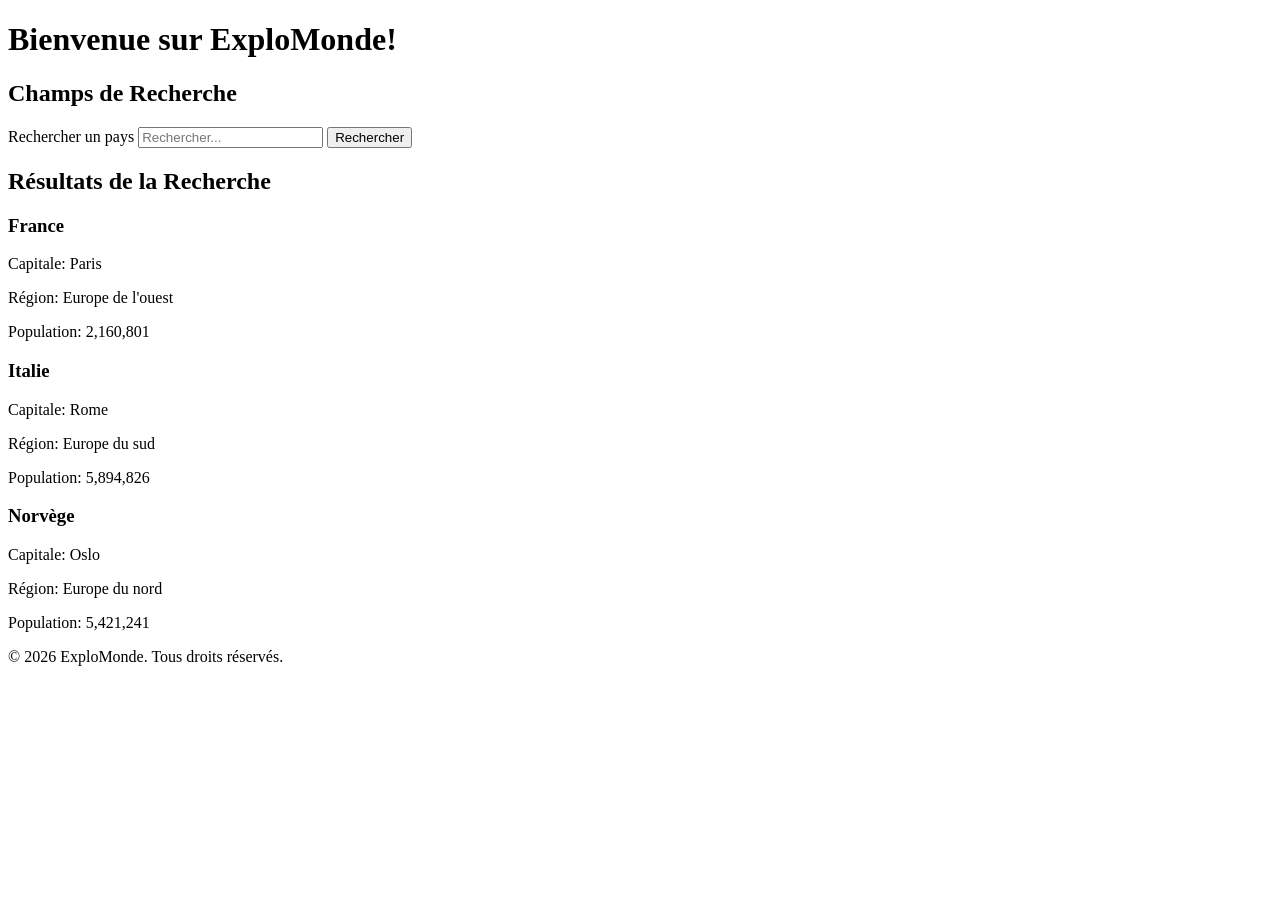
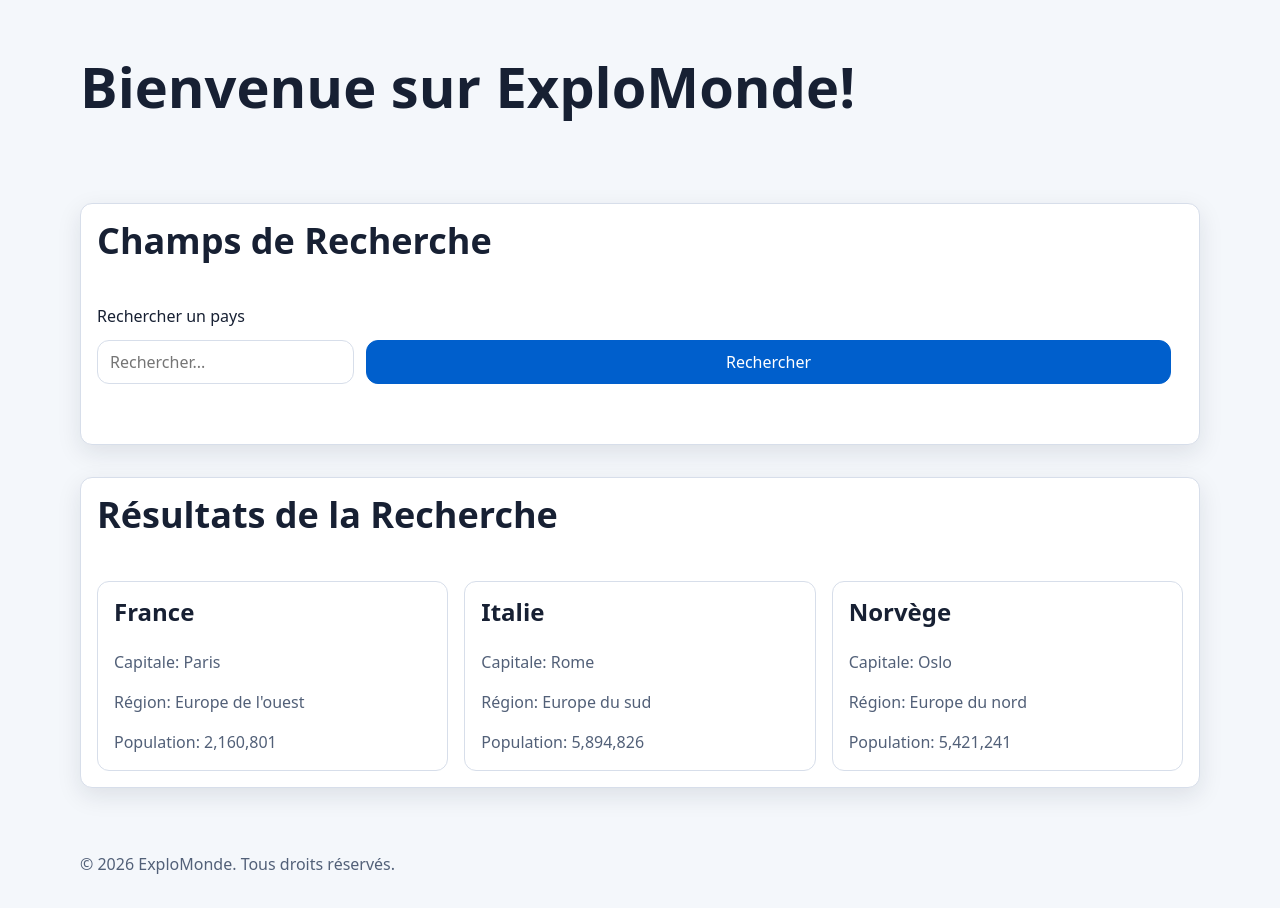
Before and after one commit to MarieF18/ExploMonde, a plain HTML site: page index.html in a window 1280 px wide. Before the commit the page ends 800 px from the top, so only its background shows below. Drawn offline with Linux system fonts and the light colour scheme.

Commit message:
innit(css) : création du css

```diff
--- /dev/null
+++ b/css/base.css
@@ -0,0 +1,60 @@
+* {
+	box-sizing: border-box;
+}
+
+html {
+	color-scheme: light dark;
+	font-family: system-ui, sans-serif;
+	line-height: 1.5;
+}
+
+body {
+	margin: 0;
+	min-width: 18rem;
+	background: var(--couleur-fond);
+	color: var(--couleur-texte);
+}
+
+main,
+header,
+footer {
+	width: min(100% - (2 * var(--espacement)), var(--largeur-contenu));
+	margin-inline: auto;
+}
+
+main {
+	display: grid;
+	gap: var(--espacement-large);
+	padding-block: var(--espacement-large);
+}
+
+h1,
+h2,
+h3 {
+	line-height: 1.15;
+}
+
+h1 {
+	font-size: clamp(2rem, 8vw, 3.5rem);
+}
+
+h2 {
+	font-size: clamp(1.5rem, 5vw, 2.25rem);
+}
+
+h3 {
+	font-size: clamp(1.15rem, 3vw, 1.5rem);
+}
+
+p {
+	color: var(--couleur-texte-secondaire);
+}
+
+a {
+	color: var(--couleur-accent);
+}
+
+:focus-visible {
+	outline: 3px solid var(--couleur-focus);
+	outline-offset: 3px;
+}
--- /dev/null
+++ b/css/components.css
@@ -0,0 +1,97 @@
+.skip-link {
+	position: absolute;
+	top: 0.5rem;
+	left: 0.5rem;
+	z-index: 1;
+	padding: 0.5rem 0.75rem;
+	border-radius: var(--rayon);
+	background: var(--couleur-accent);
+	color: var(--couleur-accent-contrast);
+	transform: translateY(-200%);
+}
+
+.skip-link:focus {
+	transform: translateY(0);
+}
+
+header,
+footer {
+	padding-block: var(--espacement);
+}
+
+.recherche,
+.resultats {
+	padding: var(--espacement);
+	border: 1px solid var(--couleur-bordure);
+	border-radius: var(--rayon);
+	background: var(--couleur-surface);
+	box-shadow: var(--ombre);
+}
+
+.recherche {
+	display: grid;
+	gap: 0.75rem;
+}
+
+.recherche h2,
+.resultats h2 {
+	margin-block-start: 0;
+}
+
+input,
+button {
+	min-height: 2.75rem;
+	padding: 0.5rem 0.75rem;
+	border: 1px solid var(--couleur-bordure);
+	border-radius: var(--rayon);
+	font: inherit;
+}
+
+input {
+	background: var(--couleur-surface);
+	color: var(--couleur-texte);
+}
+
+button {
+	border-color: var(--couleur-accent);
+	background: var(--couleur-accent);
+	color: var(--couleur-accent-contrast);
+	cursor: pointer;
+}
+
+.resultats {
+	display: grid;
+	grid-template-columns: repeat(auto-fit, minmax(260px, 1fr));
+	gap: var(--espacement);
+}
+
+.resultats h2 {
+	grid-column: 1 / -1;
+}
+
+.pays {
+	padding: var(--espacement);
+	border: 1px solid var(--couleur-bordure);
+	border-radius: var(--rayon);
+}
+
+.pays h3 {
+	margin-block-start: 0;
+}
+
+.pays p:last-child {
+	margin-block-end: 0;
+}
+
+@media (min-width: 40rem) {
+	.recherche {
+		grid-template-columns: auto 1fr auto;
+		align-items: end;
+	}
+
+	.recherche h2,
+	.recherche label,
+	.recherche #statut-resultats {
+		grid-column: 1 / -1;
+	}
+}
--- /dev/null
+++ b/css/token.css
@@ -0,0 +1,29 @@
+:root {
+	--couleur-fond: #f4f7fb;
+	--couleur-surface: #ffffff;
+	--couleur-texte: #172033;
+	--couleur-texte-secondaire: #526078;
+	--couleur-accent: #005fcc;
+	--couleur-accent-contrast: #ffffff;
+	--couleur-bordure: #d7deea;
+	--couleur-focus: #ffb000;
+	--rayon: 0.75rem;
+	--espacement: 1rem;
+	--espacement-large: 2rem;
+	--ombre: 0 0.5rem 1.5rem rgba(23, 32, 51, 0.1);
+	--largeur-contenu: 70rem;
+}
+
+@media (prefers-color-scheme: dark) {
+	:root {
+		--couleur-fond: #121722;
+		--couleur-surface: #1d2635;
+		--couleur-texte: #f3f6fb;
+		--couleur-texte-secondaire: #c2ccdc;
+		--couleur-accent: #78b7ff;
+		--couleur-accent-contrast: #101a29;
+		--couleur-bordure: #405069;
+		--couleur-focus: #ffd166;
+		--ombre: 0 0.5rem 1.5rem rgba(0, 0, 0, 0.3);
+	}
+}
--- a/index.html
+++ b/index.html
@@ -4,23 +4,9 @@
         <meta charset="UTF-8" />
         <meta name="viewport" content="width=device-width, initial-scale=1.0" />
         <title>ExploMonde</title>
-        <style>
-            :focus {
-                outline: 3px solid #005fcc;
-                outline-offset: 3px;
-            }
-
-            .skip-link {
-                position: absolute;
-                top: 0.5rem;
-                left: 0.5rem;
-                transform: translateY(-200%);
-            }
-
-            .skip-link:focus {
-                transform: translateY(0);
-            }
-        </style>
+        <link rel="stylesheet" href="css/token.css" />
+        <link rel="stylesheet" href="css/base.css" />
+        <link rel="stylesheet" href="css/components.css" />
     </head>
     <body>
         <a class="skip-link" href="#contenu-principal">Aller au contenu principal</a>
```
